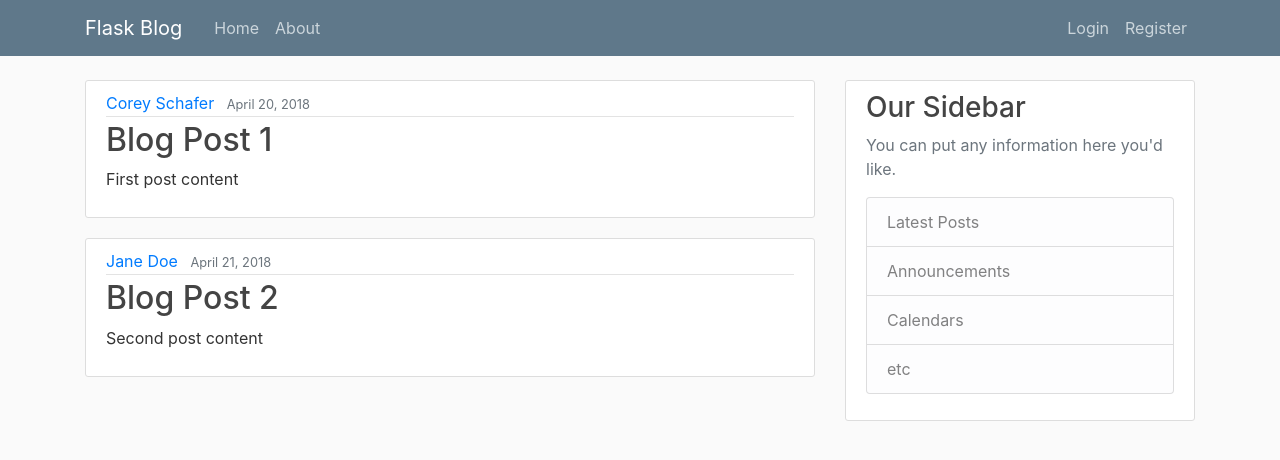
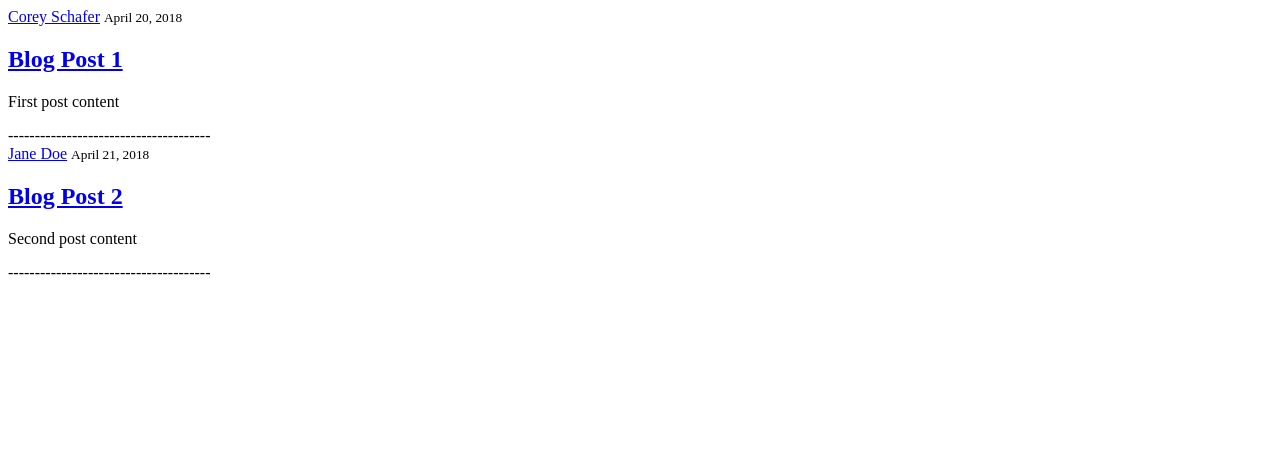
Before and after one commit to SunghyunLim/FlaskBlog, a Flask app: page / in a window 1280 px wide. Shown: the top 460 px of the page. Run offline with Flask 2, Linux system fonts and the light colour scheme; some libraries are stand-ins or nearby versions.

Commit message:
css 제거

```diff
--- a/static/main.css
+++ /dev/null
@@ -1,80 +0,0 @@
-body {
-    background: #fafafa;
-    color: #333333;
-    margin-top: 5rem;
-  }
-
-  h1, h2, h3, h4, h5, h6 {
-    color: #444444;
-  }
-
-  .bg-steel {
-    background-color: #5f788a;
-  }
-
-  .site-header .navbar-nav .nav-link {
-    color: #cbd5db;
-  }
-
-  .site-header .navbar-nav .nav-link:hover {
-    color: #ffffff;
-  }
-
-  .site-header .navbar-nav .nav-link.active {
-    font-weight: 500;
-  }
-
-  .content-section {
-    background: #ffffff;
-    padding: 10px 20px;
-    border: 1px solid #dddddd;
-    border-radius: 3px;
-    margin-bottom: 20px;
-  }
-
-  .article-title {
-    color: #444444;
-  }
-
-  a.article-title:hover {
-    color: #428bca;
-    text-decoration: none;
-  }
-
-  .article-content {
-    white-space: pre-line;
-  }
-
-  .article-img {
-    height: 65px;
-    width: 65px;
-    margin-right: 16px;
-  }
-
-  .article-metadata {
-    padding-bottom: 1px;
-    margin-bottom: 4px;
-    border-bottom: 1px solid #e3e3e3
-  }
-
-  .article-metadata a:hover {
-    color: #333;
-    text-decoration: none;
-  }
-
-  .article-svg {
-    width: 25px;
-    height: 25px;
-    vertical-align: middle;
-  }
-
-  .account-img {
-    height: 125px;
-    width: 125px;
-    margin-right: 20px;
-    margin-bottom: 16px;
-  }
-
-  .account-heading {
-    font-size: 2.5rem;
-  }
--- a/templates/home.html
+++ b/templates/home.html
@@ -11,5 +11,6 @@
             <p class="article-content">{{ post.content }}</p>
           </div>
         </article>
+        --------------------------------------
     {% endfor %}
 {% endblock content %}
--- a/templates/layout.html
+++ b/templates/layout.html
@@ -1,15 +1,6 @@
 <!DOCTYPE html>
 <html>
 <head>
-    <!-- Required meta tags -->
-    <meta charset="utf-8">
-    <meta name="viewport" content="width=device-width, initial-scale=1, shrink-to-fit=no">
-
-    <!-- Bootstrap CSS -->
-    <link rel="stylesheet" href="https://maxcdn.bootstrapcdn.com/bootstrap/4.0.0/css/bootstrap.min.css" integrity="sha384-Gn5384xqQ1aoWXA+058RXPxPg6fy4IWvTNh0E263XmFcJlSAwiGgFAW/dAiS6JXm" crossorigin="anonymous">
-
-    <link rel="stylesheet" type="text/css" href="{{ url_for('static', filename='main.css') }}">
-
     {% if title %}
         <title>Flask Blog - {{ title }}</title>
     {% else %}
@@ -17,53 +8,6 @@
     {% endif %}
 </head>
 <body>
-    <header class="site-header">
-      <nav class="navbar navbar-expand-md navbar-dark bg-steel fixed-top">
-        <div class="container">
-          <a class="navbar-brand mr-4" href="/">Flask Blog</a>
-          <button class="navbar-toggler" type="button" data-toggle="collapse" data-target="#navbarToggle" aria-controls="navbarToggle" aria-expanded="false" aria-label="Toggle navigation">
-            <span class="navbar-toggler-icon"></span>
-          </button>
-          <div class="collapse navbar-collapse" id="navbarToggle">
-            <div class="navbar-nav mr-auto">
-              <a class="nav-item nav-link" href="/">Home</a>
-              <a class="nav-item nav-link" href="/about">About</a>
-            </div>
-            <!-- Navbar Right Side -->
-            <div class="navbar-nav">
-              <a class="nav-item nav-link" href="/login">Login</a>
-              <a class="nav-item nav-link" href="/register">Register</a>
-            </div>
-          </div>
-        </div>
-      </nav>
-    </header>
-    <main role="main" class="container">
-      <div class="row">
-        <div class="col-md-8">
-          {% block content %}{% endblock %}
-        </div>
-        <div class="col-md-4">
-          <div class="content-section">
-            <h3>Our Sidebar</h3>
-            <p class='text-muted'>You can put any information here you'd like.
-              <ul class="list-group">
-                <li class="list-group-item list-group-item-light">Latest Posts</li>
-                <li class="list-group-item list-group-item-light">Announcements</li>
-                <li class="list-group-item list-group-item-light">Calendars</li>
-                <li class="list-group-item list-group-item-light">etc</li>
-              </ul>
-            </p>
-          </div>
-        </div>
-      </div>
-    </main>
-
-
-    <!-- Optional JavaScript -->
-    <!-- jQuery first, then Popper.js, then Bootstrap JS -->
-    <script src="https://code.jquery.com/jquery-3.2.1.slim.min.js" integrity="sha384-KJ3o2DKtIkvYIK3UENzmM7KCkRr/rE9/Qpg6aAZGJwFDMVNA/GpGFF93hXpG5KkN" crossorigin="anonymous"></script>
-    <script src="https://cdnjs.cloudflare.com/ajax/libs/popper.js/1.12.9/umd/popper.min.js" integrity="sha384-ApNbgh9B+Y1QKtv3Rn7W3mgPxhU9K/ScQsAP7hUibX39j7fakFPskvXusvfa0b4Q" crossorigin="anonymous"></script>
-    <script src="https://maxcdn.bootstrapcdn.com/bootstrap/4.0.0/js/bootstrap.min.js" integrity="sha384-JZR6Spejh4U02d8jOt6vLEHfe/JQGiRRSQQxSfFWpi1MquVdAyjUar5+76PVCmYl" crossorigin="anonymous"></script>
+  {% block content %}{% endblock %}
 </body>
 </html>
```
